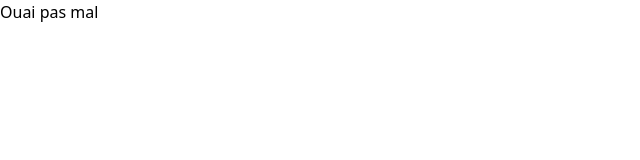
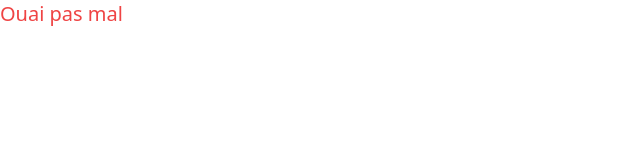
Before and after one commit to neit-H91/Portfolio, a plain HTML site: page index.html in a window 1280 px wide. Shown: the whole page, without its empty margins (0-640 px from the left). Drawn offline with nearby package versions, Linux system fonts and the light colour scheme.

Commit message:
update content

```diff
--- a/index.html
+++ b/index.html
@@ -8,7 +8,7 @@
 <body>
   <div class="container">
     <div class="flex flex-col">
-        <p>Ouai pas mal</p>
+        <p class="text-xl text-red-500">Ouai pas mal</p>
     </div>
   </div>
 </body>
```
